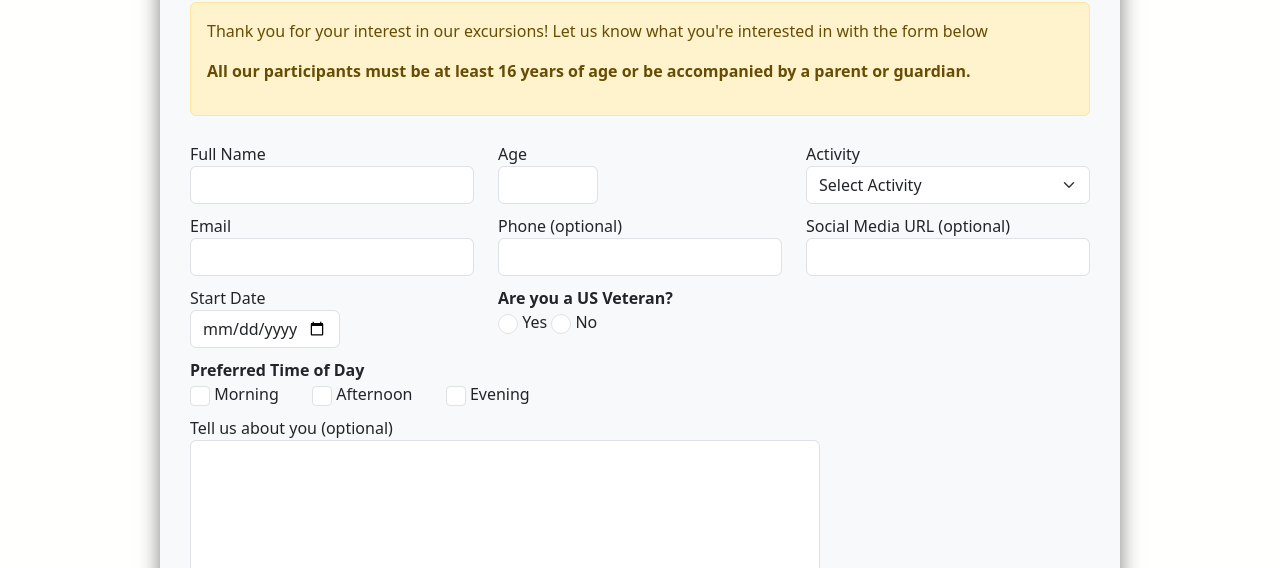
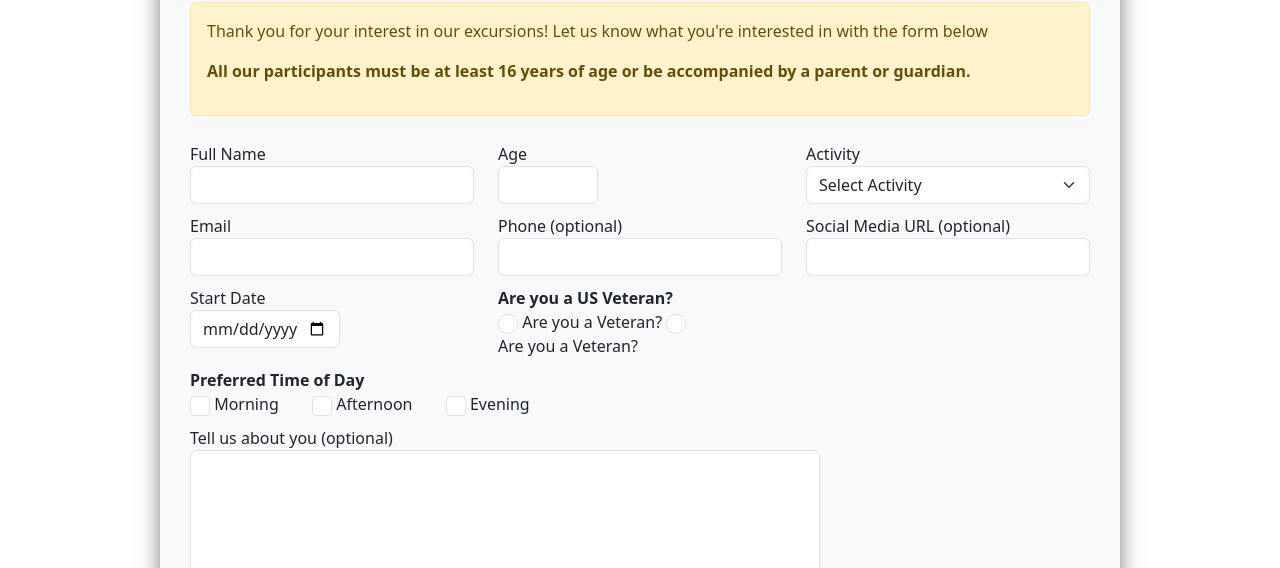
Before and after one commit to BryceHJohnson/nitlify-imed1316-simmer-2023, a website: page form.html in a window 1280 px wide. Shown: the part 532-1100 px from the top of the page. Drawn offline with nearby package versions, Linux system fonts and the light colour scheme; some packages are replaced by stand-ins of ours; a script that the page names is missing.

Commit message:
Fixing veteran question code

```diff
--- a/form.html
+++ b/form.html
@@ -400,7 +400,7 @@
                 required
                 class="form-check-input radio"
               />
-              <label for="veteran-yes">Yes</label>
+              <label for="veteran-yes">Are you a Veteran?</label>
 
               <input
                 type="radio"
@@ -410,7 +410,7 @@
                 required
                 class="form-check-input radio"
               />
-              <label for="veteran-no">No</label>
+              <label for="veteran-no">Are you a Veteran?</label>
             </div>
 
             <!-- time of day - checkbox field -->
```
